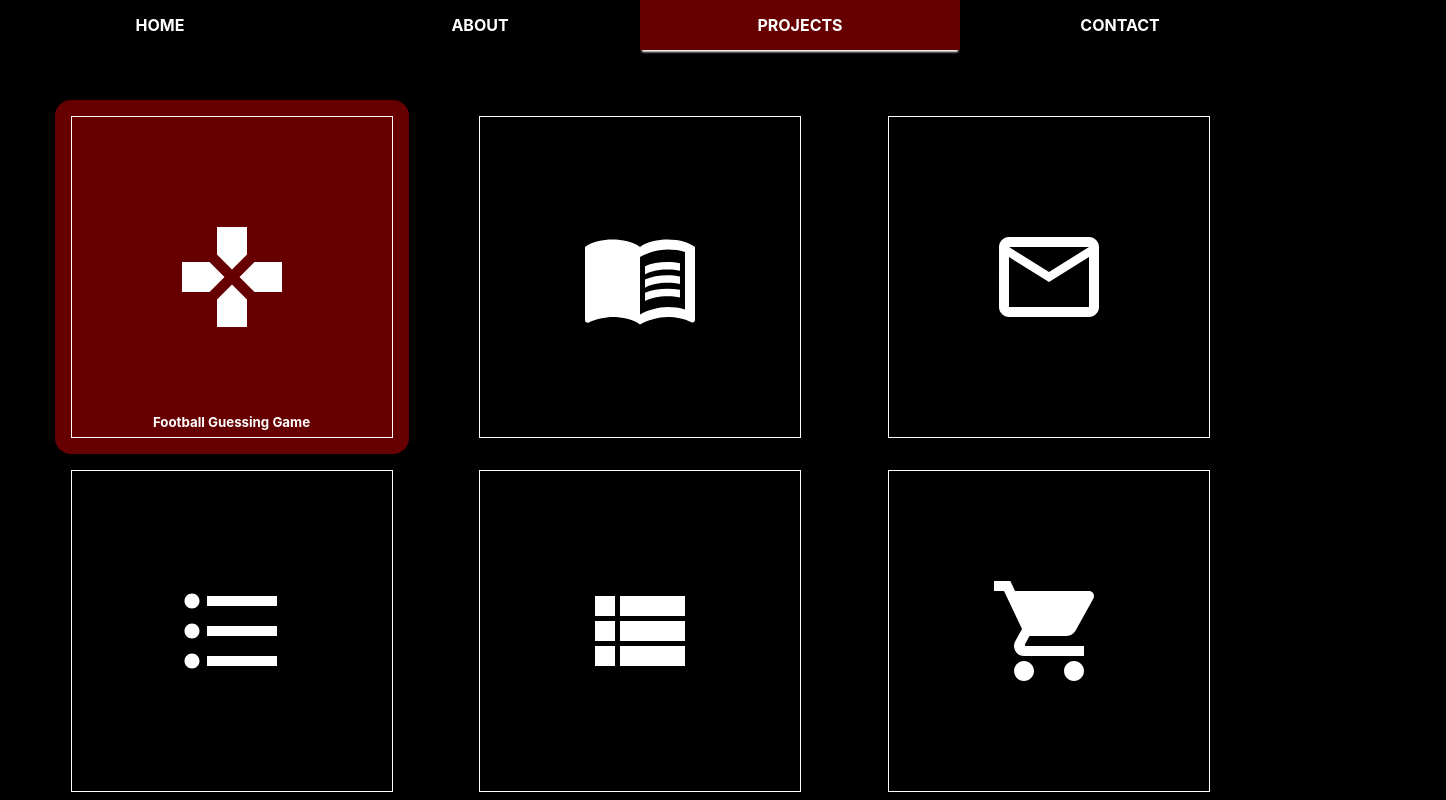
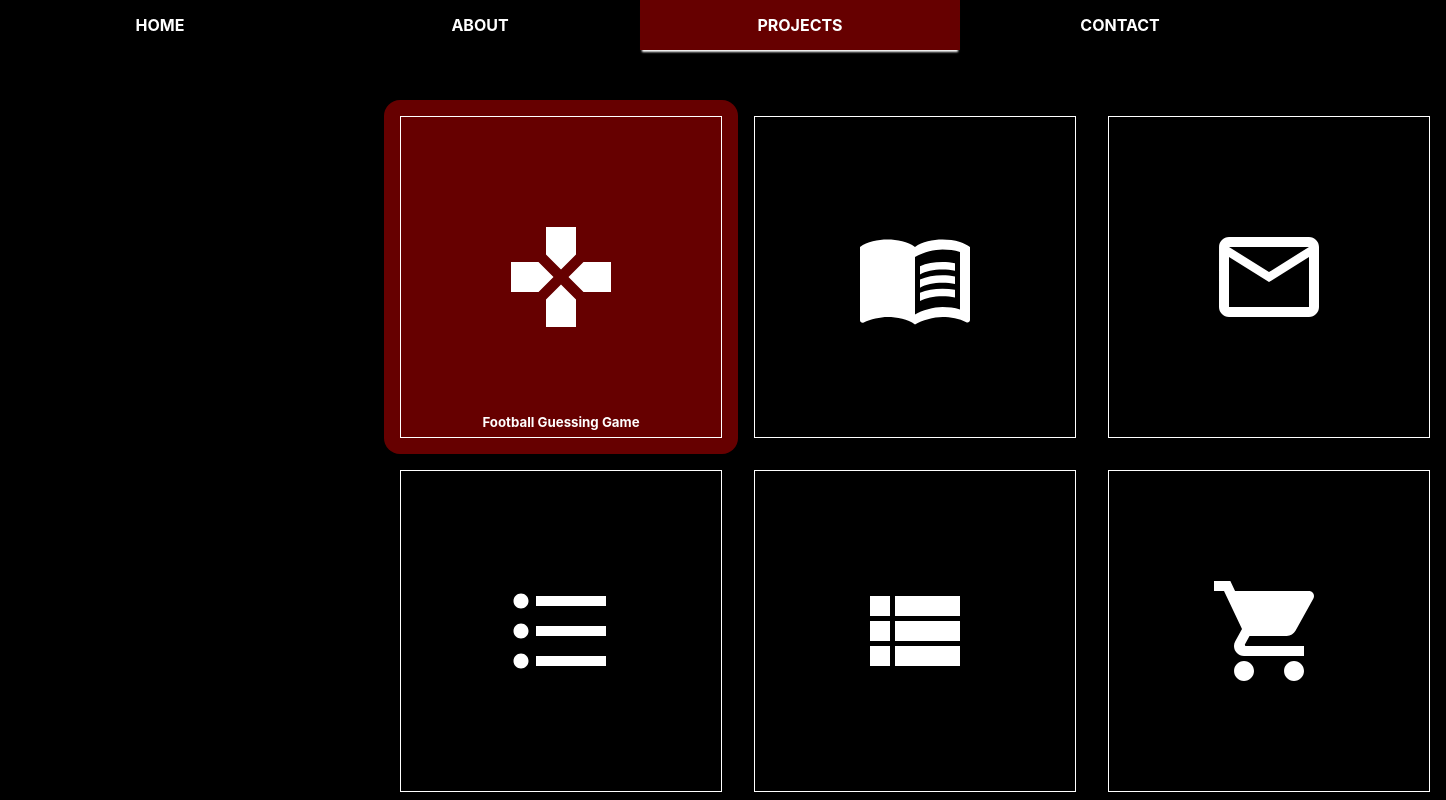
Before and after one commit to haefneryan/new-portfolio, a React (Create React App) app: page /projects in a window 1280 px wide. Shown: the top 800 px of the page, 1446 px wide, since content can reach past the window. Built offline with nearby package versions, Linux system fonts and the light colour scheme.

Commit message:
Styling updates

```diff
--- a/src/pages/projects/Projects.css
+++ b/src/pages/projects/Projects.css
@@ -2,7 +2,8 @@
     display: grid;
     justify-content: space-evenly;
     grid-template-columns: auto auto auto;
-    width: 100%;
+    width: 40%;
+    margin: auto;
     margin-bottom: 30px;
 }
 
```
